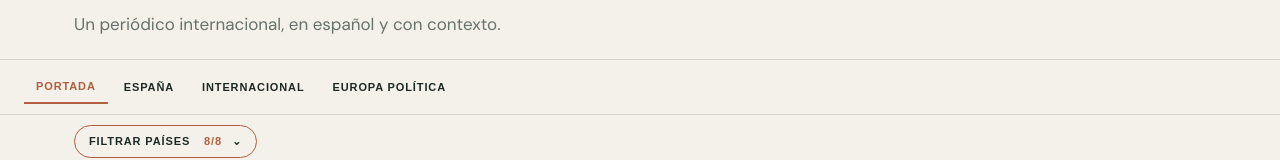
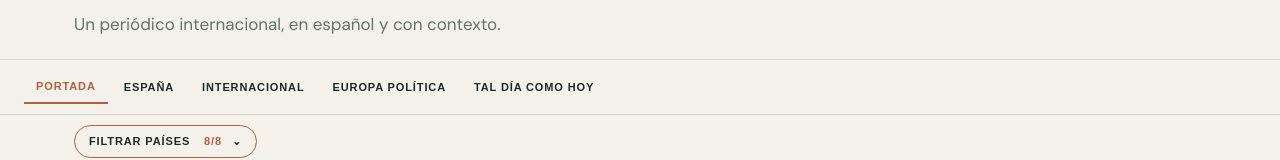
Before and after one commit to jalfpozuelo-alt/mi-actualidad, a React (Vite) app: page / in a window 1280 px wide. Shown: the part 123-283 px from the top of the page. Built offline with nearby package versions, Linux system fonts and the light colour scheme.

Commit message:
feat: add Tal Dia como Hoy tab

```diff
--- a/src/main.tsx
+++ b/src/main.tsx
@@ -3,10 +3,12 @@ import {createRoot} from 'react-dom/client';
 import './styles.css';
 import './premium.css';
 import EuropaPolitica from './EuropaPolitica';
+import TalDia from './TalDia';
 import './europa-politica.css';
+import './tal-dia.css';
 
 type Story={id:string;section:string;category:string;country:string;title:string;summary:string;publishedAt:string;updatedAt:string;importance:number;image?:string|null;source:{name:string;url:string}};
-const tabs=['PORTADA','ESPAÑA','INTERNACIONAL','EUROPA POLÍTICA'];
+const tabs=['PORTADA','ESPAÑA','INTERNACIONAL','EUROPA POLÍTICA','TAL DÍA COMO HOY'];
 const countries=['España','Estados Unidos','Francia','Reino Unido','Alemania','Argentina','China','Rusia'];
 const flags:Record<string,string>={España:'🇪🇸','Estados Unidos':'🇺🇸',Francia:'🇫🇷','Reino Unido':'🇬🇧',Alemania:'🇩🇪',Argentina:'🇦🇷',China:'🇨🇳',Rusia:'🇷🇺'}; const REFRESH_API='https://mi-actualidad.vercel.app/api';
 const readPrefs=()=>{try{return JSON.parse(localStorage.getItem('mi-actualidad-preferences')||'{}')}catch{return {}}};
@@ -28,7 +30,7 @@ function App(){
  <nav aria-label="Secciones">{tabs.map(t=><button className={tab===t?'active':''} onClick={()=>setTab(t)} key={t}>{t}</button>)}</nav>
  <div className="countryBar"><button className="filterToggle" onClick={()=>setFilterOpen(!filterOpen)} aria-expanded={filterOpen}>FILTRAR PAÍSES <span>{selected.length}/{countries.length}</span>⌄</button>{filterOpen&&<div className="countryMenu">{countries.map(c=><label key={c}><input type="checkbox" checked={selected.includes(c)} onChange={e=>setSelected(e.target.checked?[...selected,c]:selected.filter(x=>x!==c))}/>{flags[c]} {c}</label>)}<button className="closeFilter" onClick={()=>setFilterOpen(false)}>LISTO</button></div>}</div>
  <main><div className="toolbar"><div><span>Edición: {edition}{editionTime&&<> · {editionTime} h</>} · {stories.filter(s=>!['Tecnología','Medicina','Nutrición'].includes(s.section)).length} titulares · {selected.length} países activos</span><small className="scheduleInfo">Actualización automática diaria a las 07:00 h · Próxima: {nextUpdate()}</small></div><button onClick={refresh} disabled={updating}>{updating?'COMPROBANDO…':'ACTUALIZAR NOTICIAS'}</button></div>{pipeline&&<div className="notice" aria-live="polite"><span>{pipeline}</span>{lastChecked&&<small className="lastChecked">Última comprobación: {lastChecked}</small>}</div>}
- {tab==='EUROPA POLÍTICA'?<EuropaPolitica/>:tab==='PORTADA'?<><section className="hero"><p className="kicker">PORTADA</p><h1>Las noticias que importan, explicadas con claridad.</h1><p>Titulares actuales de fuentes abiertas. Pulsa cualquier titular para leer el artículo original.</p></section><h2>Las cinco principales</h2><div className="grid">{cover.map(s=><Card s={s} key={s.id}/>)}</div></>:<><section className="sectionHead"><p className="kicker">{tab}</p><h1>Actualidad de {tab.toLowerCase()}</h1></section><div className="grid">{visible.map(s=><Card s={s} key={s.id}/>)}</div></>}
+ {tab==='EUROPA POLÍTICA'?<EuropaPolitica/>:tab==='TAL DÍA COMO HOY'?<TalDia/>:tab==='PORTADA'?<><section className="hero"><p className="kicker">PORTADA</p><h1>Las noticias que importan, explicadas con claridad.</h1><p>Titulares actuales de fuentes abiertas. Pulsa cualquier titular para leer el artículo original.</p></section><h2>Las cinco principales</h2><div className="grid">{cover.map(s=><Card s={s} key={s.id}/>)}</div></>:<><section className="sectionHead"><p className="kicker">{tab}</p><h1>Actualidad de {tab.toLowerCase()}</h1></section><div className="grid">{visible.map(s=><Card s={s} key={s.id}/>)}</div></>}
  <section className="settings"><h2>Preferencias</h2><p>El filtro de países está disponible arriba para consultarlo sin volver al final de la página.</p><div className="actions"><button onClick={exportConfig}>EXPORTAR CONFIGURACIÓN</button><label className="button">IMPORTAR CONFIGURACIÓN<input type="file" accept="application/json" onChange={importConfig}/></label></div></section></main><footer>MI ACTUALIDAD · Creado y editado por Alfonso Pozuelo · Producto editorial estático · Fuentes y resúmenes reales se incorporarán mediante GitHub Actions.</footer></div>;
 }
 function Card({s}:{s:Story}){return <article className="card">{s.image?<img className="storyImage" src={s.image} alt=""/>:<div className="placeholder" aria-hidden="true"/>}<div className="meta">{flags[s.country]||'🌐'} {s.country}</div><h3><a href={s.source.url} target="_blank" rel="noreferrer">{s.title}</a></h3><p>{s.summary||'Titular disponible en la fuente original.'}</p><div className="source">Fuente principal: <a href={s.source.url} target="_blank" rel="noreferrer">{s.source.name}</a><br/>Actualizado {new Date(s.updatedAt).toLocaleString('es-ES',{dateStyle:'medium',timeStyle:'short'})}</div></article>}
```
